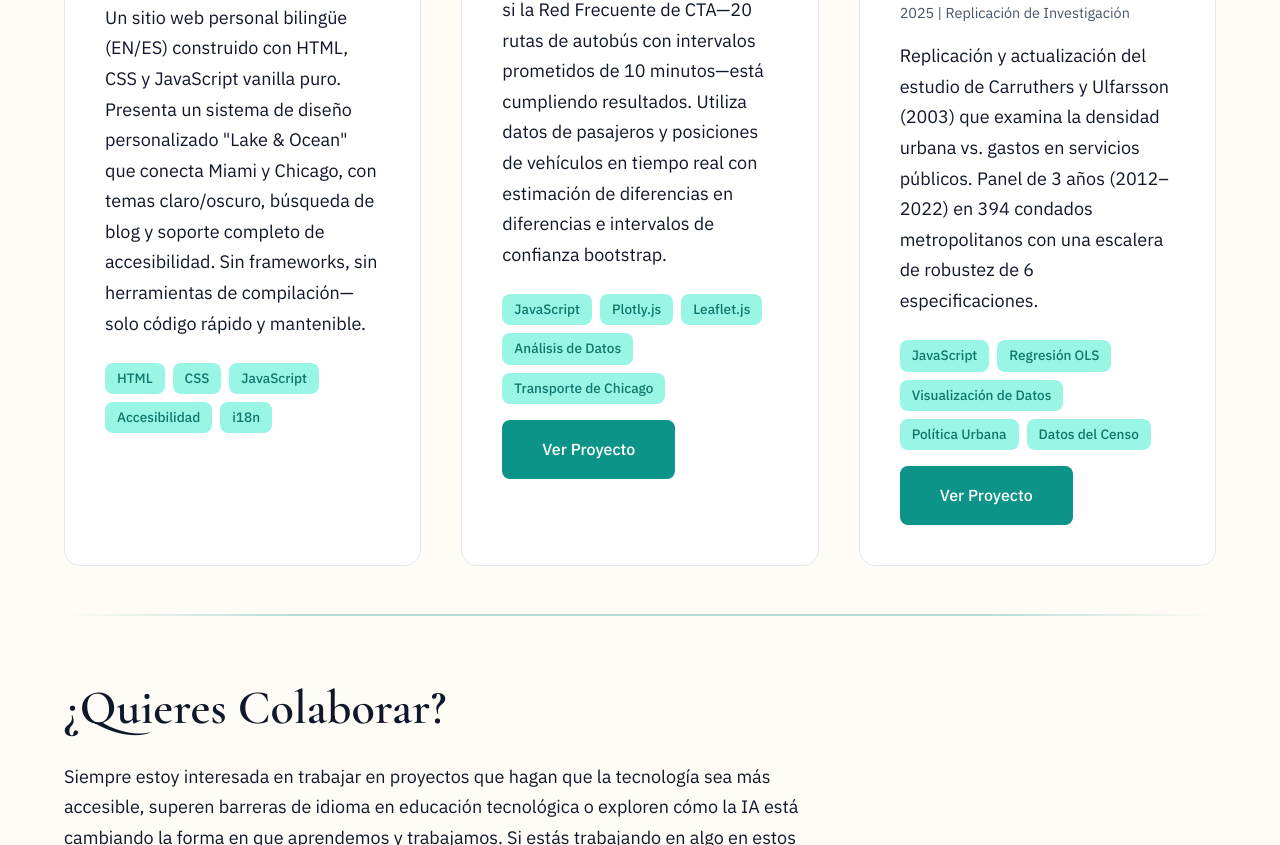
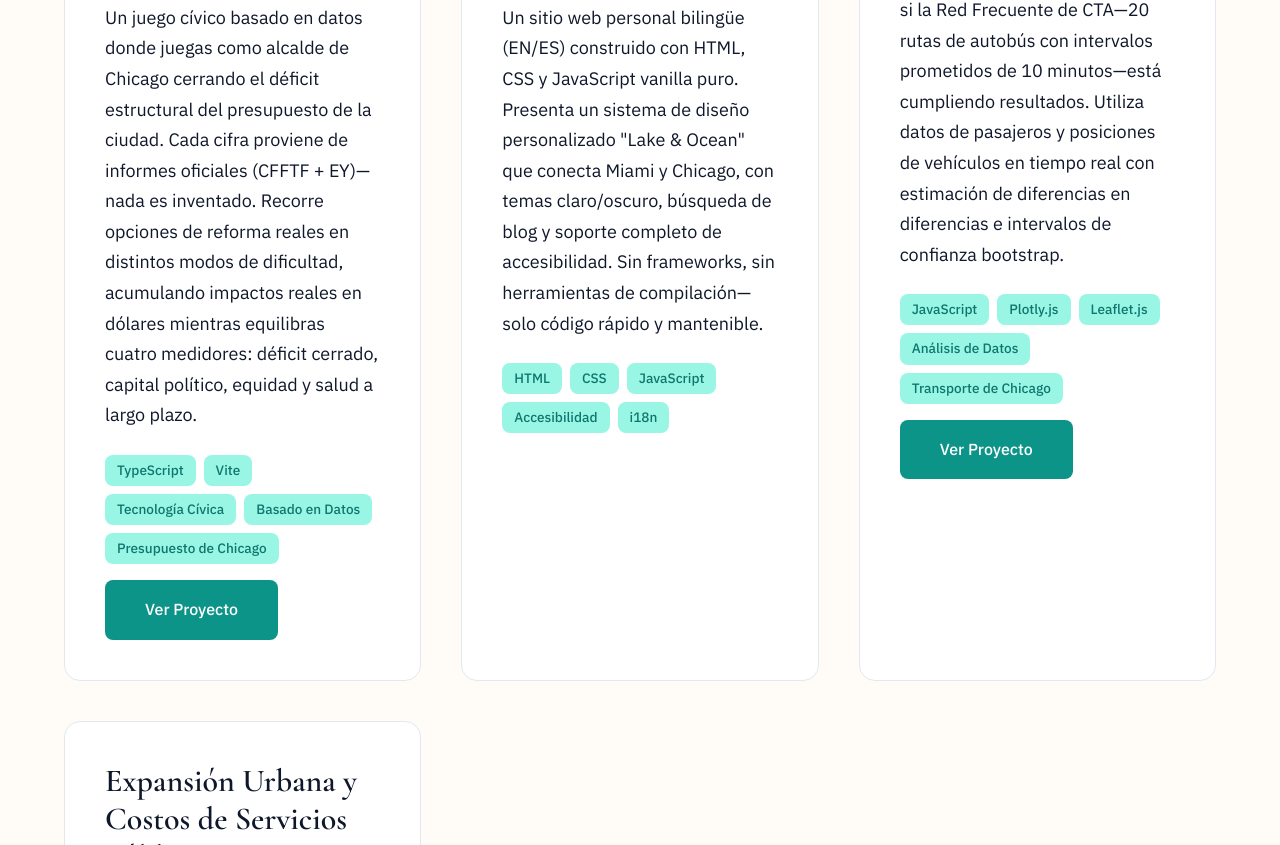
Before and after one commit to sbahamon/sbahamon.github.io, a website: page es/projects.html in a window 1280 px wide. Shown: the part 545-1390 px from the top of the page. Drawn offline with nearby package versions, Linux system fonts and the light colour scheme.

Commit message:
Add Chicago Budget Game to projects page
Add the Chicago Budget Game as the first card on both the English and
Spanish projects pages, linking to the live site.

Co-Authored-By: Claude Opus 4.8 (1M context) <noreply@anthropic.com>

```diff
--- a/es/projects.html
+++ b/es/projects.html
@@ -48,6 +48,28 @@
     </p>
 
     <div class="card-grid">
+      <article class="card">
+        <h3>Juego del Presupuesto de Chicago</h3>
+        <p class="meta">2026 | Juego Cívico Interactivo</p>
+        <p>
+          Un juego cívico basado en datos donde juegas como alcalde de Chicago cerrando el déficit
+          estructural del presupuesto de la ciudad. Cada cifra proviene de informes oficiales
+          (CFFTF + EY)—nada es inventado. Recorre opciones de reforma reales en distintos modos de
+          dificultad, acumulando impactos reales en dólares mientras equilibras cuatro medidores:
+          déficit cerrado, capital político, equidad y salud a largo plazo.
+        </p>
+        <div class="tags">
+          <span class="tag">TypeScript</span>
+          <span class="tag">Vite</span>
+          <span class="tag">Tecnología Cívica</span>
+          <span class="tag">Basado en Datos</span>
+          <span class="tag">Presupuesto de Chicago</span>
+        </div>
+        <div style="margin-top: 1rem;">
+          <a href="https://sbahamon.github.io/chicago-budget-game/" class="btn" target="_blank" rel="noopener">Ver Proyecto</a>
+        </div>
+      </article>
+
       <article class="card">
         <h3>Sitio Personal Lake & Ocean</h3>
         <p class="meta">2025 | Sitio Web Personal</p>
```
Also changed, not shown: projects.html (+21 -0 lines).
